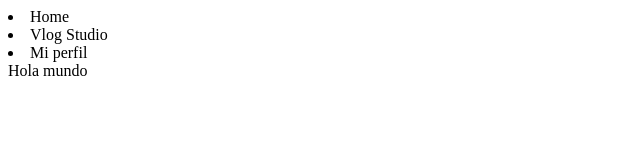
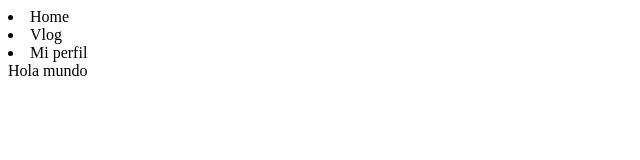
Before and after one commit to AlexRed73/Taller-GitHub, a plain HTML site: page index.html in a window 1280 px wide. Shown: the full height of the page, 0-640 px from the left. Drawn offline with Linux system fonts and the light colour scheme.

Commit message:
Rename index.html to "Vlog" in navigation

```diff
--- a/index.html
+++ b/index.html
@@ -7,7 +7,7 @@
 <body>
     <nav>
         <li>Home</li>
-        <li>Vlog Studio</li>
+        <li>Vlog</li>
          <li>Mi perfil</li>
     </nav>
     Hola mundo
```
